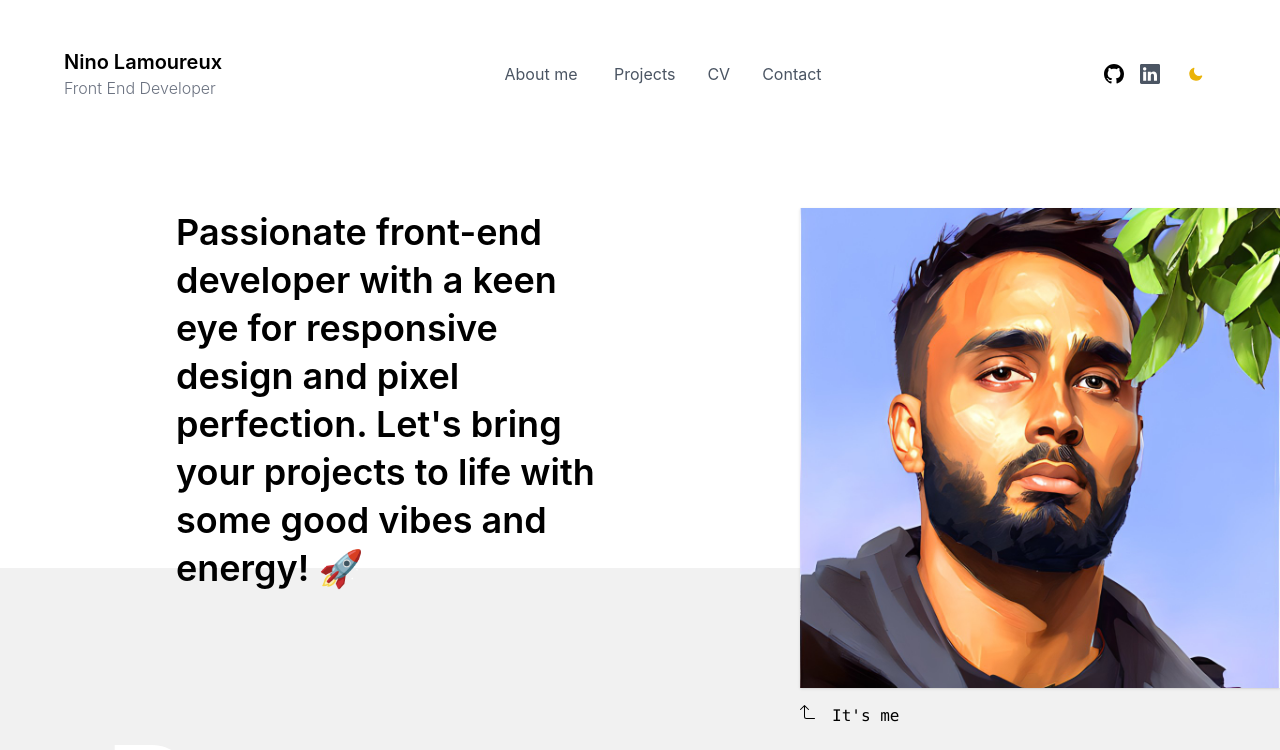
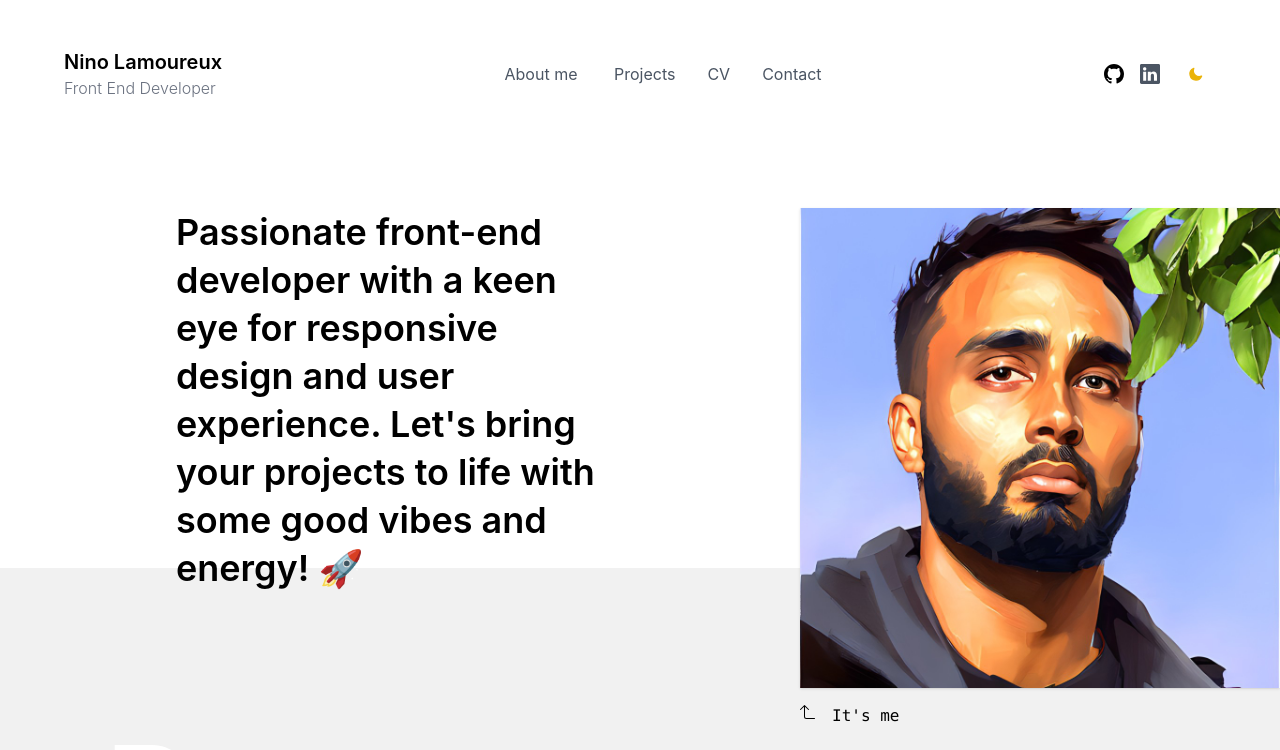
Before and after one commit to ninolam/nino-portfolio, a Next.js app: page / in a window 1280 px wide. Shown: the top 750 px of the page. Built offline with nearby package versions, Linux system fonts and the light colour scheme.

Commit message:
change some translations

```diff
--- a/constants/data.js
+++ b/constants/data.js
@@ -33,7 +33,7 @@ const userData = {
   ],
   about: {
     title:
-      "Passionate front-end developer with a keen eye for responsive design and pixel perfection. Let's bring your projects to life with some good vibes and energy! 🚀",
+      "Passionate front-end developer with a keen eye for responsive design and user experience. Let's bring your projects to life with some good vibes and energy! 🚀",
     description: [
       `With a sensitivity for responsive design and animations, I am passionate about the latest technologies and enjoy crafting intuitive and high-performing user experiences.      `,
       `The technologies I use: React/Redux, TypeScript, SCSS, Bootstrap, Tailwind, Firebase, GraphQL, Git/Github.`,
--- a/pages/index.js
+++ b/pages/index.js
@@ -6,7 +6,7 @@ export default function Home() {
   return (
     <ContainerBlock
       title="Nino Lamoureux - Front End Developer"
-      description="Passionate front-end developer with a keen eye for responsive design and pixel perfection.
+      description="Passionate front-end developer with a keen eye for responsive design and user experience.
       Let's bring your projects to life with some good vibes and energy! 🚀"
     >
       <Hero />
```
